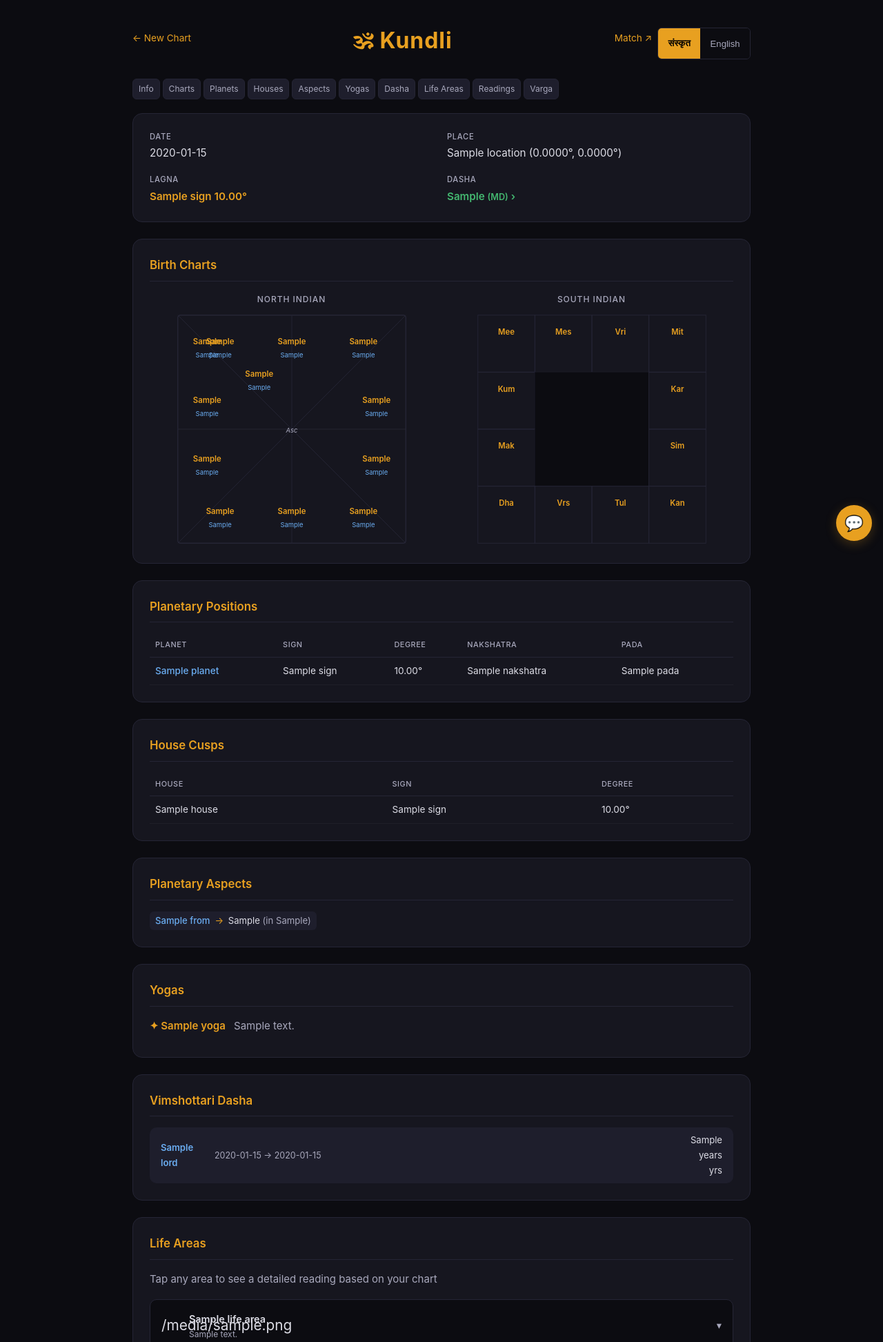
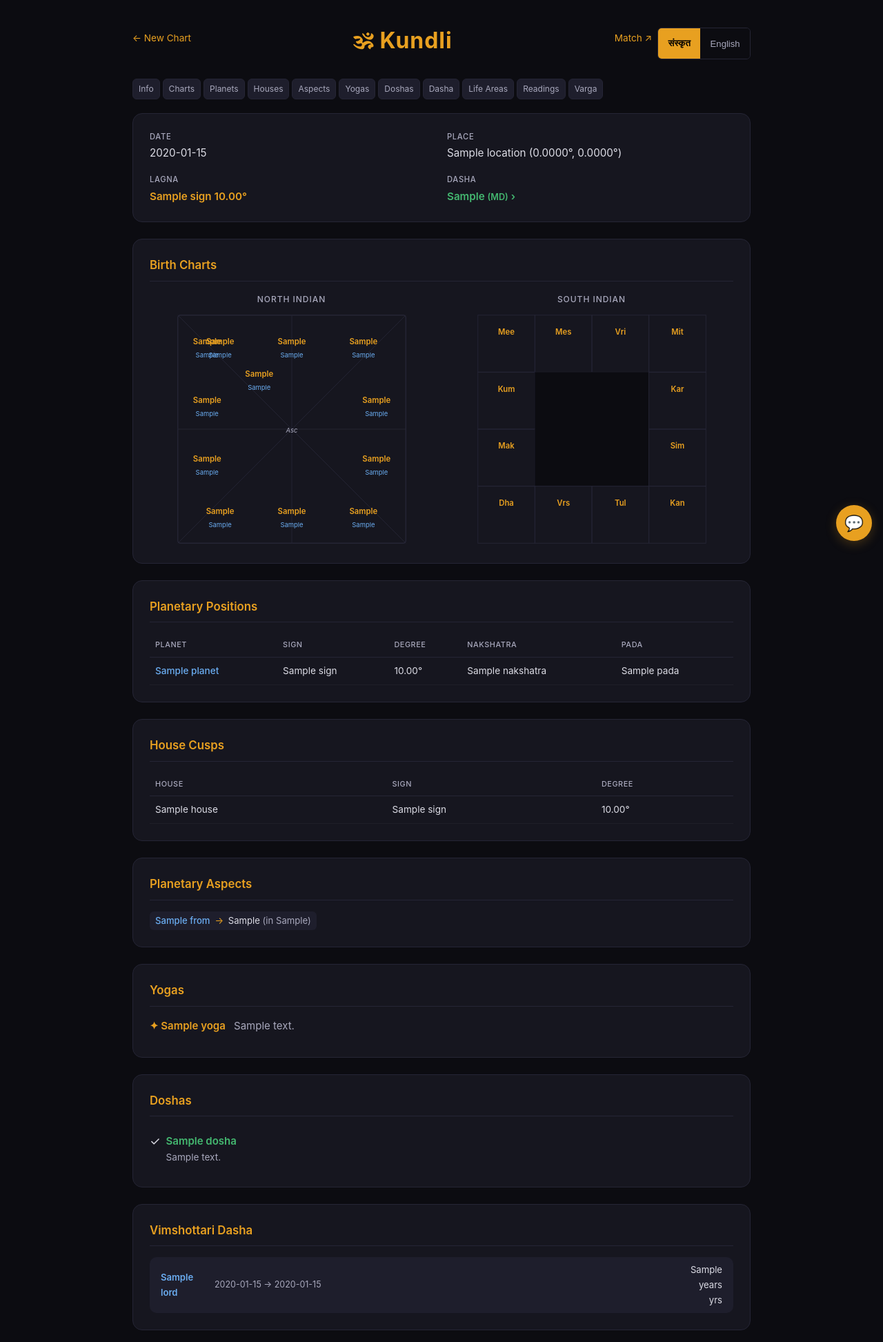
Before and after one commit to dragoonblade/Kundli, a Flask app: template templates/result.html in a window 1280 px wide. Shown: the top 1945 px of the page at 69% size. Run offline with Flask 3, Linux system fonts and the light colour scheme; the template is opened without the code that fills it: most values are stand-ins (such as "Sample title", 1, 10 or a date in 2020).

Commit message:
feat: Add Manglik and Kalsarpa dosha detection
- check_doshas() in calc.py: Manglik (Mars in 1/2/4/7/8/12)
  and Kalsarpa (all planets hemmed between Rahu-Ketu)
- Kundli result: new Doshas section with present/clear status
- Match result: Manglik status per person with mismatch warning
  and both-Manglik neutralization note
- CLI: dosha output after yogas
- Section nav updated with Doshas link

```diff
--- a/kundli/calc.py
+++ b/kundli/calc.py
@@ -324,6 +324,44 @@ def compute_aspects(planets):
     return results
 
 
+def check_doshas(planets: list, planet_house_map: dict) -> list:
+    """Detect doshas (afflictions) from planetary positions and house placements."""
+    doshas = []
+
+    # Manglik Dosha: Mars in 1, 2, 4, 7, 8, or 12
+    mars_house = planet_house_map.get("Mangal")
+    if mars_house in (1, 2, 4, 7, 8, 12):
+        doshas.append({
+            "name": "Manglik Dosha",
+            "present": True,
+            "detail": f"Mangal (Mars) is in House {mars_house}. Traditionally significant for marriage compatibility.",
+        })
+    else:
+        doshas.append({"name": "Manglik Dosha", "present": False, "detail": "Mangal is not in houses 1/2/4/7/8/12."})
+
+    # Kalsarpa Dosha: all 7 planets (Sun-Saturn) hemmed between Rahu-Ketu axis
+    rahu_lon = _get(planets, "Rahu")["longitude"]
+    ketu_lon = _get(planets, "Ketu")["longitude"]
+    if rahu_lon > ketu_lon:
+        arc_start, arc_end = ketu_lon, rahu_lon
+    else:
+        arc_start, arc_end = rahu_lon, ketu_lon
+    check_planets = [p for p in planets if p["planet"] not in ("Rahu", "Ketu")]
+    all_in_arc = all(arc_start <= p["longitude"] <= arc_end for p in check_planets)
+    all_outside = all(not (arc_start <= p["longitude"] <= arc_end) for p in check_planets)
+    is_kalsarpa = all_in_arc or all_outside
+    if is_kalsarpa:
+        doshas.append({
+            "name": "Kalsarpa Dosha",
+            "present": True,
+            "detail": "All planets are hemmed between the Rahu-Ketu axis. Indicates karmic patterns requiring resolution.",
+        })
+    else:
+        doshas.append({"name": "Kalsarpa Dosha", "present": False, "detail": "Planets are not confined to the Rahu-Ketu axis."})
+
+    return doshas
+
+
 def check_yogas(planets: list, houses: list | None = None) -> list:
     """Detect Vedic yogas from planetary positions."""
     results = [{"name": y["name"], "desc": y["desc"]} for y in YOGAS if y["check"](planets)]
--- a/kundli/web.py
+++ b/kundli/web.py
@@ -14,7 +14,7 @@ logging.basicConfig(level=logging.INFO, format="%(asctime)s %(levelname)s %(mess
 from kundli.calc import (
     to_julian, compute_planets, compute_houses,
     compute_dasha, compute_antardasha, compute_pratyantar,
-    compute_aspects, check_yogas, SIGNS,
+    compute_aspects, check_yogas, check_doshas, SIGNS,
     build_planet_house_map, compute_divisional_chart, DIVISIONAL_CHARTS,
 )
 from kundli.readings import build_house_readings
@@ -243,6 +243,7 @@ def index():
     dashas = compute_pratyantar(dashas)
     aspects = compute_aspects(planets)
     yogas = check_yogas(planets, houses)
+    doshas = check_doshas(planets, planet_house_map)
     chart_data = build_chart_data(planets, houses)
     house_readings, current_dasha = build_house_readings(planets, houses, dashas, now, planet_house_map)
     life_areas = generate_life_areas(planets, houses, dashas, current_dasha, planet_house_map)
@@ -286,7 +287,7 @@ def index():
     return render_template("result.html",
         birth_dt=birth_dt, location=location, lat=lat, lon=lon,
         lagna=houses[0], planets=planets, houses=houses,
-        dashas=dashas, aspects=aspects, yogas=yogas,
+        dashas=dashas, aspects=aspects, yogas=yogas, doshas=doshas,
         chart=chart_data, house_readings=house_readings,
         current_dasha=current_dasha, now=now,
         planet_names=PLANET_NAMES, sign_names=SIGN_NAMES,
@@ -322,9 +323,16 @@ def match():
             continue
         jd = to_julian(birth_dt, tz)
         planets = compute_planets(jd)
+        houses = compute_houses(jd, lat, lon)
         moon = next(p for p in planets if p["planet"] == "Chandra")
         nak_idx = int(moon["longitude"] // (360 / 27))
-        people.append({"name": name, "moon_sign": moon["sign"], "nakshatra": moon["nakshatra"], "nak_idx": nak_idx})
+        phm = build_planet_house_map(planets, houses)
+        mars_house = phm.get("Mangal")
+        is_manglik = mars_house in (1, 2, 4, 7, 8, 12)
+        people.append({
+            "name": name, "moon_sign": moon["sign"], "nakshatra": moon["nakshatra"],
+            "nak_idx": nak_idx, "manglik": is_manglik, "mars_house": mars_house,
+        })
 
     if errors:
         return render_template("index.html", match_error="; ".join(errors), tab="match")
--- a/static/style.css
+++ b/static/style.css
@@ -1011,3 +1011,17 @@ footer {
     gap: var(--space-sm);
 }
 .result-page header h1 { flex: 1; text-align: center; }
+
+/* Doshas */
+.dosha-item {
+    display: flex;
+    align-items: flex-start;
+    gap: var(--space-sm);
+    padding: var(--space-sm) 0;
+}
+.dosha-item + .dosha-item { border-top: 1px solid var(--border); }
+.dosha-status { font-size: 1.1rem; flex-shrink: 0; line-height: 1.4; }
+.dosha-name { font-weight: 600; display: block; }
+.dosha-detail { font-size: 0.85rem; color: var(--text-secondary); display: block; line-height: 1.5; }
+.dosha-present .dosha-name { color: var(--danger); }
+.dosha-clear .dosha-name { color: var(--active-border); }
--- a/templates/match_result.html
+++ b/templates/match_result.html
@@ -75,9 +75,12 @@
 
         {% set nadi = result.kootas[7] %}
         {% set bhakoot = result.kootas[6] %}
-        {% if nadi.score == 0 or bhakoot.score == 0 %}
+        {% if nadi.score == 0 or bhakoot.score == 0 or people[0].manglik or people[1].manglik %}
         <section class="card match-warnings">
             <h2>⚠️ Doshas</h2>
+            {% if people[0].manglik or people[1].manglik %}
+            <div class="match-dosha">Manglik Dosha — {% if people[0].manglik and people[1].manglik %}Both {{ people[0].name }} (Mars in House {{ people[0].mars_house }}) and {{ people[1].name }} (Mars in House {{ people[1].mars_house }}) are Manglik. When both partners are Manglik, the dosha is considered neutralized.{% elif people[0].manglik %}{{ people[0].name }} is Manglik (Mars in House {{ people[0].mars_house }}). {{ people[1].name }} is not. This mismatch is traditionally significant for compatibility.{% else %}{{ people[1].name }} is Manglik (Mars in House {{ people[1].mars_house }}). {{ people[0].name }} is not. This mismatch is traditionally significant for compatibility.{% endif %}</div>
+            {% endif %}
             {% if nadi.score == 0 %}
             <div class="match-dosha">Nadi Dosha — Both have {{ nadi.boy }} Nadi. Same Nadi may indicate health concerns in offspring. Consult a Jyotish for remedies.</div>
             {% endif %}
--- a/templates/result.html
+++ b/templates/result.html
@@ -32,6 +32,7 @@
             <a href="#sec-houses">Houses</a>
             <a href="#sec-aspects">Aspects</a>
             <a href="#sec-yogas">Yogas</a>
+            <a href="#sec-doshas">Doshas</a>
             <a href="#sec-dasha">Dasha</a>
             <a href="#sec-life">Life Areas</a>
             <a href="#sec-readings">Readings</a>
@@ -193,6 +194,22 @@
             <p class="muted">No major yogas detected.</p>
             {% endif %}
         </section>
+
+        <!-- Doshas -->
+        {% if doshas %}
+        <section class="card" id="sec-doshas">
+            <h2>Doshas</h2>
+            {% for d in doshas %}
+            <div class="dosha-item {% if d.present %}dosha-present{% else %}dosha-clear{% endif %}">
+                <span class="dosha-status">{% if d.present %}⚠{% else %}✓{% endif %}</span>
+                <div>
+                    <span class="dosha-name">{{ d.name }}</span>
+                    <span class="dosha-detail">{{ d.detail }}</span>
+                </div>
+            </div>
+            {% endfor %}
+        </section>
+        {% endif %}
 
         <!-- Vimshottari Dasha -->
         <section class="card" id="sec-dasha">
```
Also changed, not shown: kundli/app.py (+9 -1 lines).
